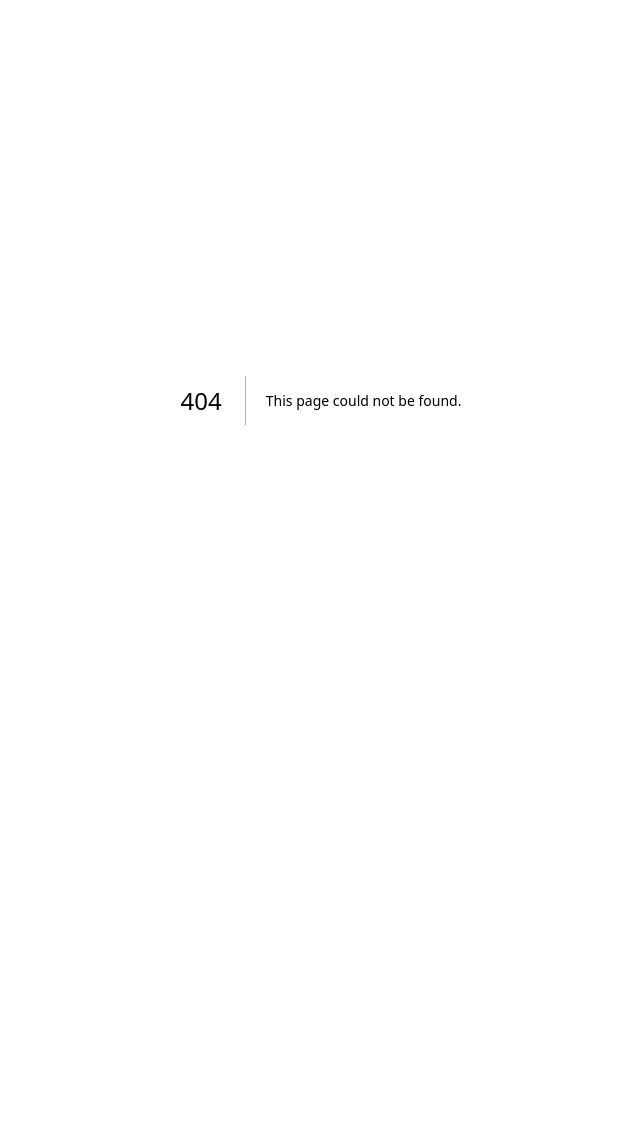
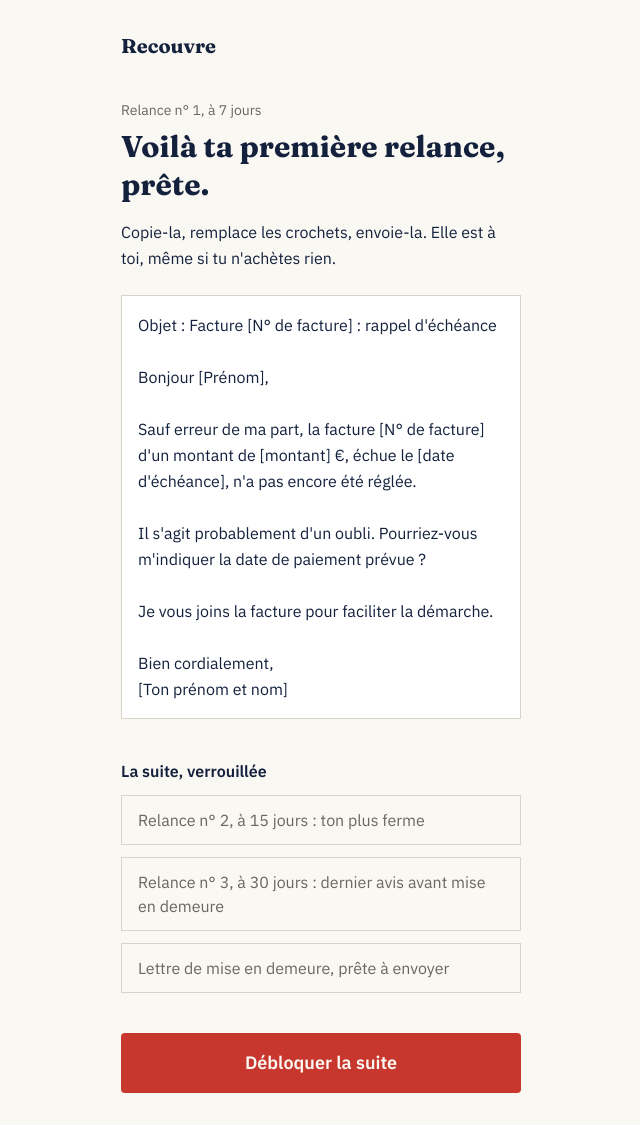
Before and after one commit to RyzoxDev/recouvre, a Next.js app: page /commencer/apercu in a window 1280 px wide. Before the commit this address had no page. Shown: the whole page, without its empty margins (319-959 px from the left). Before the commit the page ends 800 px from the top, so only its background shows below. Built offline with nearby package versions, Linux system fonts and the light colour scheme.

Commit message:
Create page.tsx

```diff
--- /dev/null
+++ b/app/commencer/apercu/page.tsx
@@ -0,0 +1,60 @@
+export const metadata = {
+  title: "Ta première relance, Recouvre",
+};
+
+const RELANCE = `Objet : Facture [N° de facture] : rappel d'échéance
+
+Bonjour [Prénom],
+
+Sauf erreur de ma part, la facture [N° de facture] d'un montant de [montant] €, échue le [date d'échéance], n'a pas encore été réglée.
+
+Il s'agit probablement d'un oubli. Pourriez-vous m'indiquer la date de paiement prévue ?
+
+Je vous joins la facture pour faciliter la démarche.
+
+Bien cordialement,
+[Ton prénom et nom]`;
+
+export default function Apercu() {
+  return (
+    <main className="mx-auto min-h-screen max-w-md px-6 py-8">
+      <a href="/" className="font-titre text-xl font-bold">
+        Recouvre
+      </a>
+
+      <p className="mt-10 text-sm text-gris">Relance n° 1, à 7 jours</p>
+      <h1 className="mt-2 font-titre text-3xl font-bold leading-tight">
+        Voilà ta première relance, prête.
+      </h1>
+
+      <p className="mt-4 leading-relaxed">
+        Copie-la, remplace les crochets, envoie-la. Elle est à toi, même si tu
+        n'achètes rien.
+      </p>
+
+      <pre className="mt-6 whitespace-pre-wrap border border-filet bg-white px-4 py-4 font-texte text-base leading-relaxed">
+        {RELANCE}
+      </pre>
+
+      <h2 className="mt-10 font-semibold">La suite, verrouillée</h2>
+      <ul className="mt-3 space-y-3">
+        <li className="border border-filet px-4 py-3 text-gris">
+          Relance n° 2, à 15 jours : ton plus ferme
+        </li>
+        <li className="border border-filet px-4 py-3 text-gris">
+          Relance n° 3, à 30 jours : dernier avis avant mise en demeure
+        </li>
+        <li className="border border-filet px-4 py-3 text-gris">
+          Lettre de mise en demeure, prête à envoyer
+        </li>
+      </ul>
+
+      <a
+        href="/commencer/offre"
+        className="mt-10 block rounded-sm bg-brique px-6 py-4 text-center text-lg font-semibold text-papier"
+      >
+        Débloquer la suite
+      </a>
+    </main>
+  );
+}
```
